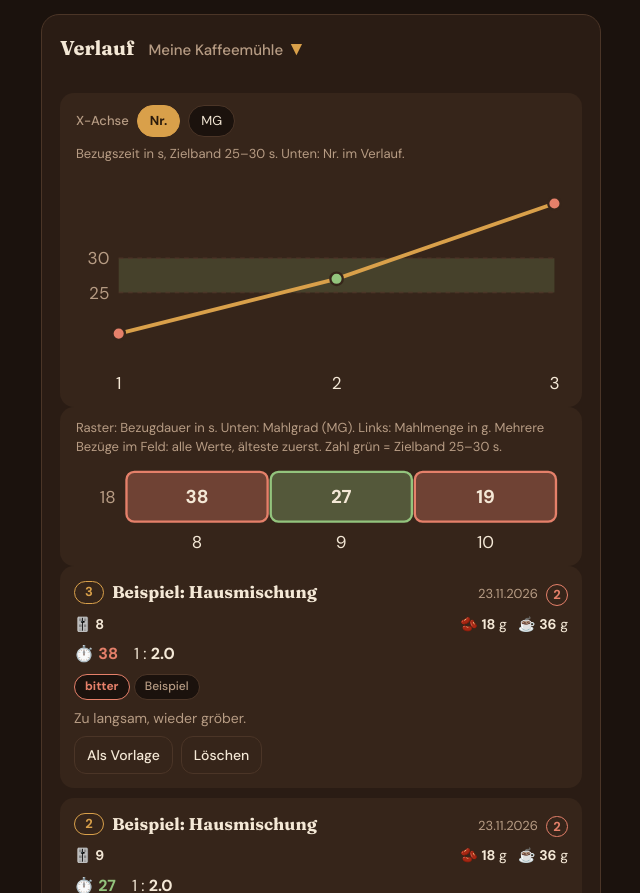
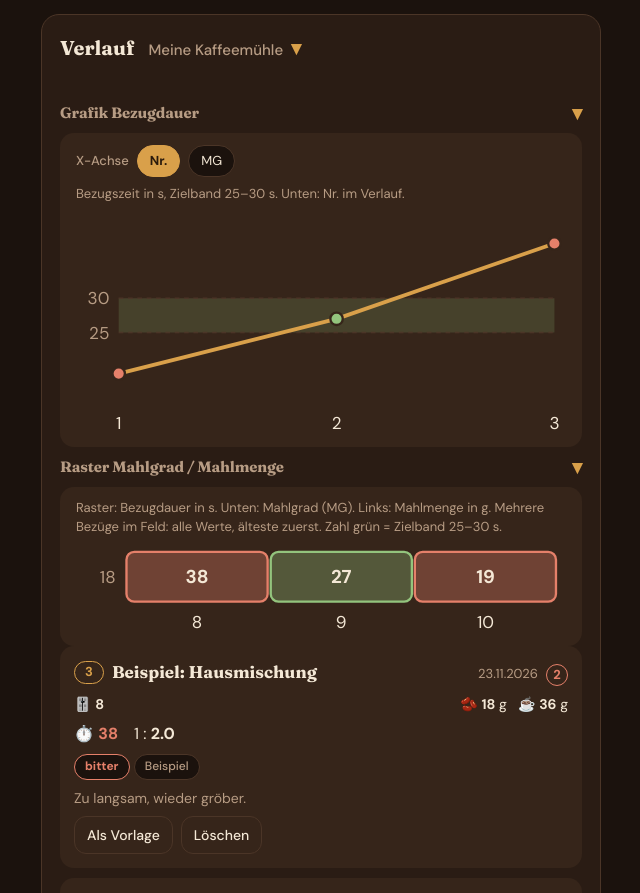
Before and after one commit to claudemn61/Espresso, a plain HTML site: page index.html in a window 1280 px wide. Shown: the part 1034-1927 px from the top of the page, without its empty margins (319-959 px from the left). Drawn offline with Linux system fonts and the light colour scheme.

Commit message:
Beide Grafiken einzeln ausblendbar
Co-Authored-By: Claude Sonnet 5.5 <noreply@anthropic.com>
Claude-Session: https://claude.ai/code/session_016rtXmttggnHjzLuBMeCfGZ

```diff
--- a/index.html
+++ b/index.html
@@ -61,6 +61,8 @@
   .fold .chev { margin-left: auto; color: var(--crema); transition: transform .15s; }
   .fold[aria-expanded="false"] .chev { transform: rotate(-90deg); }
   #histBody[hidden] { display: none; }
+  .trend[hidden] { display: none; }
+  .fold.sub { font-size: 15px; font-weight: 700; color: var(--muted); min-height: 40px; }
   .card-head { display: flex; align-items: baseline; justify-content: space-between; gap: 12px; }
 
   .ratio { display: flex; align-items: center; justify-content: space-between; gap: 16px; background: var(--surface-2); border-radius: 14px; padding: 14px 16px; }
@@ -301,7 +303,9 @@
   <section class="card" aria-labelledby="histTitle">
     <div class="card-head"><h2 id="histTitle"><button type="button" class="fold" id="histToggle" aria-expanded="true" aria-controls="histBody">Verlauf <span class="hist-gr" id="histGr"></span><span class="chev" aria-hidden="true">▾</span></button></h2></div>
     <div id="histBody">
+      <button type="button" class="fold sub" id="trendToggle" aria-expanded="true" aria-controls="trend">Grafik Bezugdauer <span class="chev" aria-hidden="true">▾</span></button>
       <div class="trend" id="trend"></div>
+      <button type="button" class="fold sub" id="gridToggle" aria-expanded="true" aria-controls="grid">Raster Mahlgrad / Mahlmenge <span class="chev" aria-hidden="true">▾</span></button>
       <div class="trend" id="grid"></div>
       <ul class="list" id="list"></ul>
     </div>
@@ -1044,6 +1048,21 @@
     $("histBody").hidden = !open;
     $("histToggle").setAttribute("aria-expanded", open ? "true" : "false");
   }
+  // Grafiken einzeln ein- und ausblendbar
+  [["trend", "trendToggle"], ["grid", "gridToggle"]].forEach(function (pair) {
+    var key = KEY + "-show-" + pair[0], open = true;
+    try { open = localStorage.getItem(key) !== "0"; } catch (e) {}
+    function apply() {
+      $(pair[0]).hidden = !open;
+      $(pair[1]).setAttribute("aria-expanded", open ? "true" : "false");
+    }
+    apply();
+    $(pair[1]).addEventListener("click", function () {
+      open = !open;
+      apply();
+      try { localStorage.setItem(key, open ? "1" : "0"); } catch (e) {}
+    });
+  });
   var histOpen = true;
   try { histOpen = localStorage.getItem(HIST_KEY) !== "0"; } catch (e) {}
   setHist(histOpen);
```
